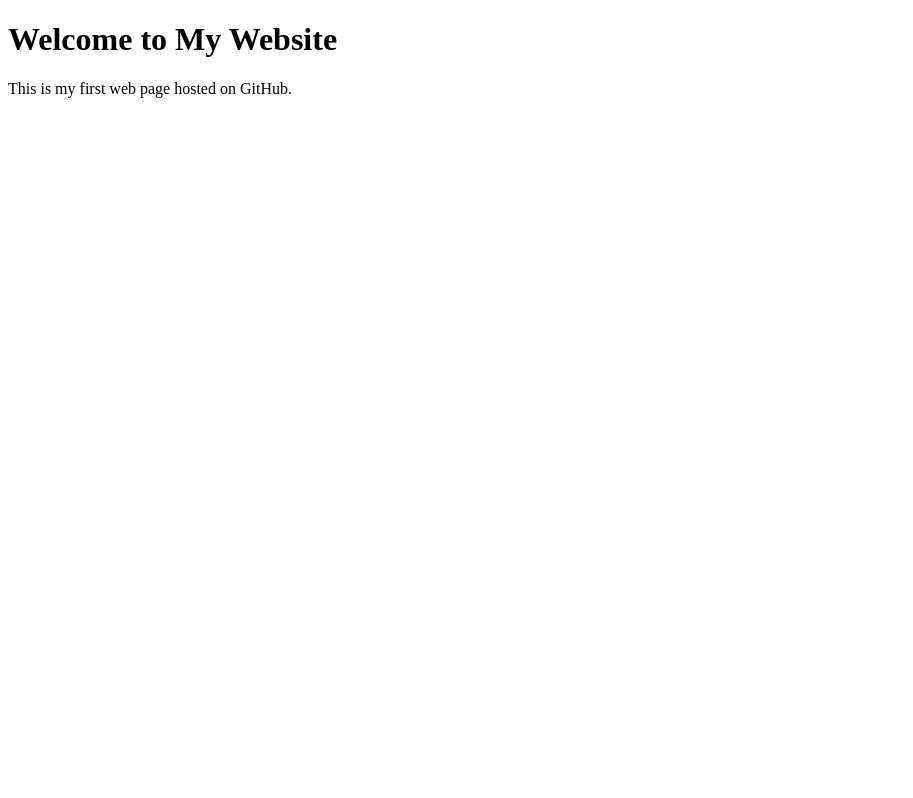
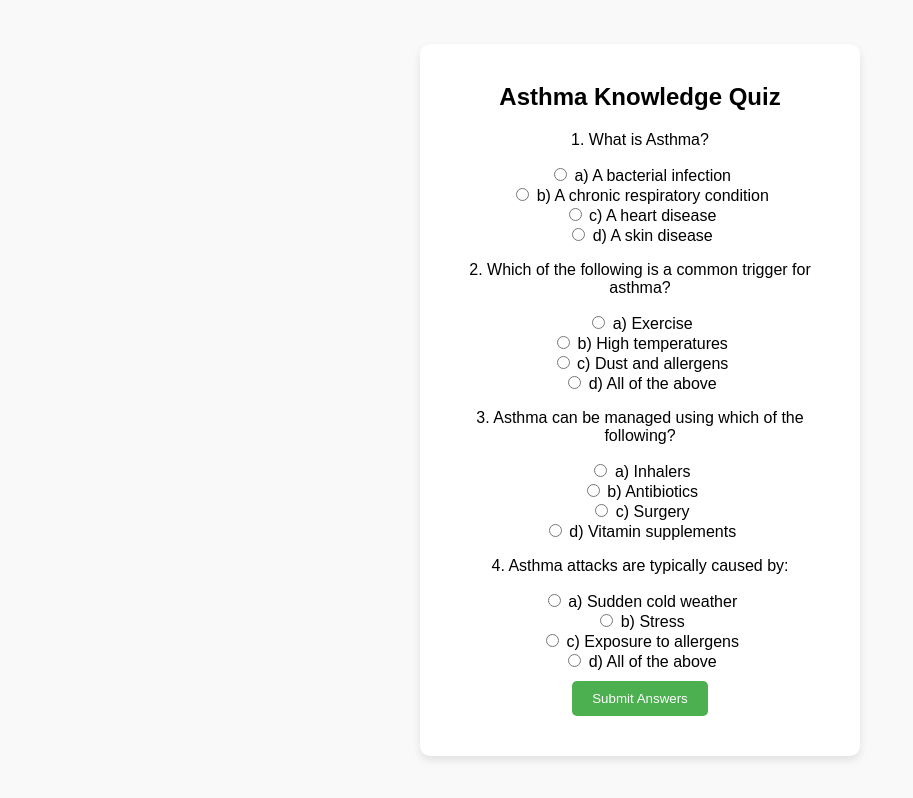
Before and after one commit to Arifulctg101/Arifulctg101102.github.io, a plain HTML site: page index.html in a window 1280 px wide. Shown: the whole page, without its empty margins (0-913 px from the left). Drawn offline with Linux system fonts and the light colour scheme.

Commit message:
Update index.html

```diff
--- a/index.html
+++ b/index.html
@@ -3,10 +3,132 @@
 <head>
     <meta charset="UTF-8">
     <meta name="viewport" content="width=device-width, initial-scale=1.0">
-    <title>My First Website</title>
+    <title>Asthma Quiz - Diploma in Global Health</title>
+    <style>
+        body {
+            font-family: Arial, sans-serif;
+            background-color: #f9f9f9;
+            margin: 0;
+            padding: 0;
+            display: flex;
+            justify-content: center;
+            align-items: center;
+            height: 100vh;
+        }
+
+        .quiz-container {
+            background-color: #fff;
+            padding: 20px;
+            border-radius: 10px;
+            box-shadow: 0 4px 8px rgba(0, 0, 0, 0.1);
+            width: 400px;
+            text-align: center;
+        }
+
+        .quiz-container h2 {
+            font-size: 24px;
+            margin-bottom: 20px;
+        }
+
+        .quiz-container button {
+            padding: 10px 20px;
+            background-color: #4CAF50;
+            border: none;
+            color: white;
+            cursor: pointer;
+            border-radius: 5px;
+            margin-top: 10px;
+        }
+
+        .quiz-container button:hover {
+            background-color: #45a049;
+        }
+
+        .result {
+            margin-top: 20px;
+            font-weight: bold;
+        }
+
+        .result.correct {
+            color: green;
+        }
+
+        .result.incorrect {
+            color: red;
+        }
+    </style>
 </head>
 <body>
-    <h1>Welcome to My Website</h1>
-    <p>This is my first web page hosted on GitHub.</p>
+
+<div class="quiz-container">
+    <h2>Asthma Knowledge Quiz</h2>
+    <form id="quizForm">
+        <p>1. What is Asthma?</p>
+        <input type="radio" name="question1" value="a"> a) A bacterial infection<br>
+        <input type="radio" name="question1" value="b"> b) A chronic respiratory condition<br>
+        <input type="radio" name="question1" value="c"> c) A heart disease<br>
+        <input type="radio" name="question1" value="d"> d) A skin disease<br>
+
+        <p>2. Which of the following is a common trigger for asthma?</p>
+        <input type="radio" name="question2" value="a"> a) Exercise<br>
+        <input type="radio" name="question2" value="b"> b) High temperatures<br>
+        <input type="radio" name="question2" value="c"> c) Dust and allergens<br>
+        <input type="radio" name="question2" value="d"> d) All of the above<br>
+
+        <p>3. Asthma can be managed using which of the following?</p>
+        <input type="radio" name="question3" value="a"> a) Inhalers<br>
+        <input type="radio" name="question3" value="b"> b) Antibiotics<br>
+        <input type="radio" name="question3" value="c"> c) Surgery<br>
+        <input type="radio" name="question3" value="d"> d) Vitamin supplements<br>
+
+        <p>4. Asthma attacks are typically caused by:</p>
+        <input type="radio" name="question4" value="a"> a) Sudden cold weather<br>
+        <input type="radio" name="question4" value="b"> b) Stress<br>
+        <input type="radio" name="question4" value="c"> c) Exposure to allergens<br>
+        <input type="radio" name="question4" value="d"> d) All of the above<br>
+
+        <button type="button" onclick="checkAnswers()">Submit Answers</button>
+    </form>
+    <div class="result" id="result"></div>
+</div>
+
+<script>
+    function checkAnswers() {
+        var form = document.getElementById('quizForm');
+        var result = document.getElementById('result');
+        var score = 0;
+        var totalQuestions = 4;
+
+        // Checking answers for question 1
+        if (form.question1.value === "b") {
+            score++;
+        }
+
+        // Checking answers for question 2
+        if (form.question2.value === "d") {
+            score++;
+        }
+
+        // Checking answers for question 3
+        if (form.question3.value === "a") {
+            score++;
+        }
+
+        // Checking answers for question 4
+        if (form.question4.value === "d") {
+            score++;
+        }
+
+        // Displaying result
+        if (score === totalQuestions) {
+            result.textContent = "Excellent! You scored 100%!";
+            result.className = "result correct";
+        } else {
+            result.textContent = "You scored " + score + " out of " + totalQuestions + ". Try again!";
+            result.className = "result incorrect";
+        }
+    }
+</script>
+
 </body>
 </html>
```
